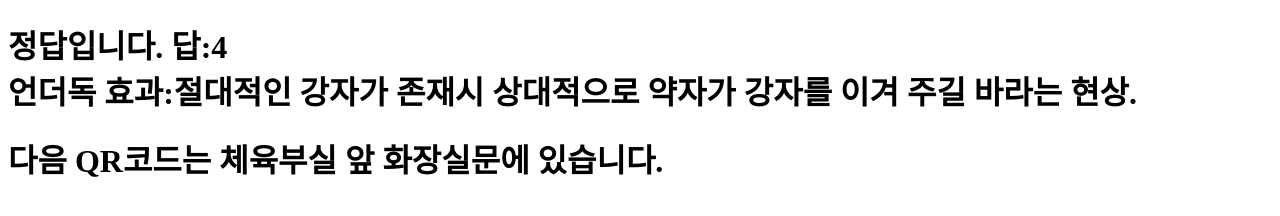
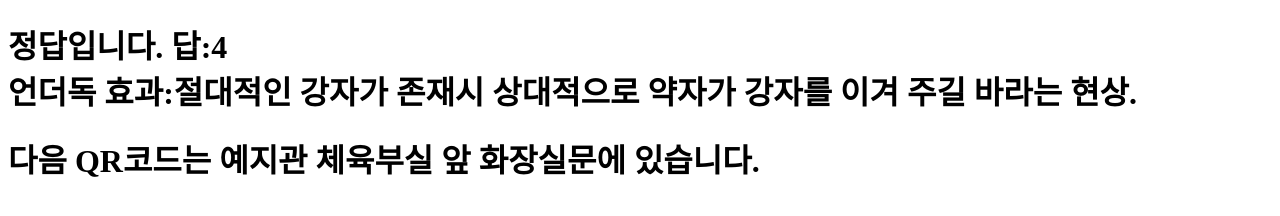
Before and after one commit to pokryeokmumchow/law4, a plain HTML site: page 4.html in a window 1280 px wide. Drawn offline with Linux system fonts and the light colour scheme.

Commit message:
law4
law4

```diff
--- a/4.html
+++ b/4.html
@@ -7,6 +7,6 @@
 <body>
   <hl><h1>정답입니다. 답:4<br>언더독 효과:절대적인 강자가 존재시 상대적으로 약자가 강자를 이겨 주길 바라는 현상.</h1></h1>
 
-  <h1>다음 QR코드는 체육부실 앞 화장실문에 있습니다.</h1>
+  <h1>다음 QR코드는 예지관 체육부실 앞 화장실문에 있습니다.</h1>
 </body>
 </html>
```
